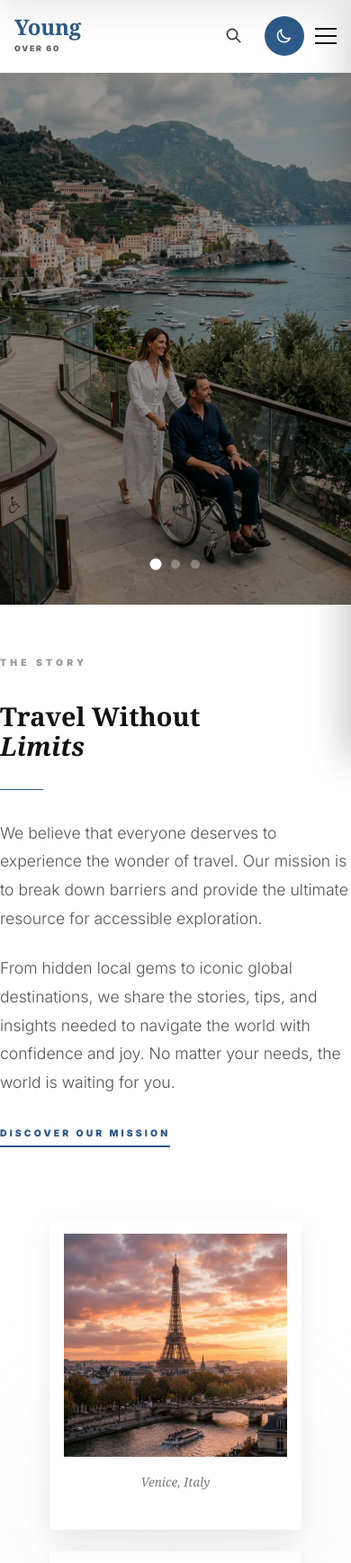
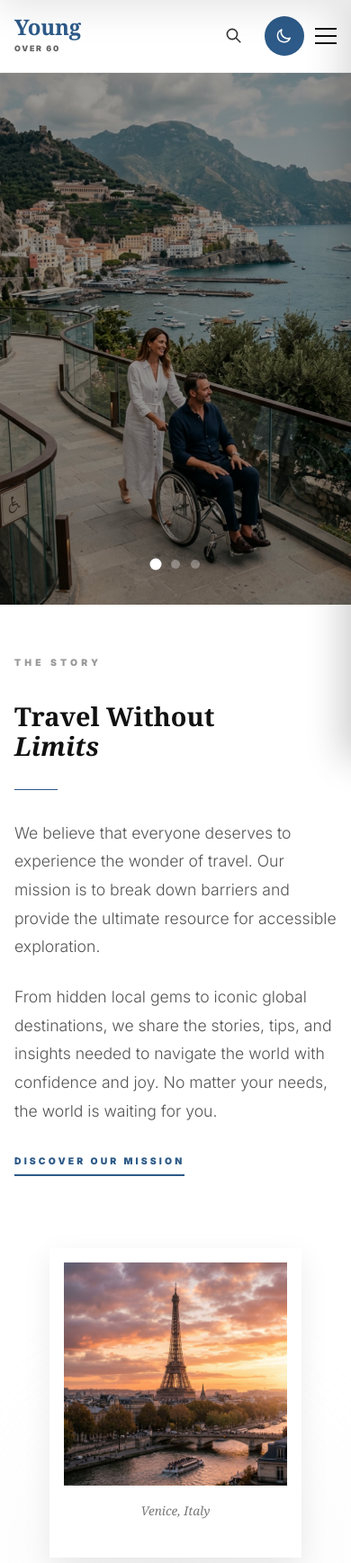
Before and after one commit to MohamedFahmyy/young-over-60, a PHP site: page / in a window 390 px wide. Shown: the top 1737 px of the page at 90% size. Run offline with PHP 8.4, Linux system fonts and the light colour scheme; data comes from the database, SQL or seed files in the repository; some web fonts are replaced.

Commit message:
Fix homepage sections padding and text clipping on mobile, and apply fluid typography to hero slide text

```diff
--- a/assets/css/styles.css
+++ b/assets/css/styles.css
@@ -590,7 +590,8 @@
 
 /* --- Brand Introduction --- */
 .intro-section {
-  padding: 6rem 0;
+  padding-top: 6rem;
+  padding-bottom: 6rem;
 }
 
 .intro-grid {
@@ -747,7 +748,8 @@
 
 /* --- Special Needs Grid --- */
 .needs-section {
-  padding: 6rem 0;
+  padding-top: 6rem;
+  padding-bottom: 6rem;
   border-top: 1px solid var(--accent-color);
 }
 
@@ -859,7 +861,8 @@
 
 /* --- Filterable Story Grid --- */
 .filterable-section {
-  padding: 6rem 0;
+  padding-top: 6rem;
+  padding-bottom: 6rem;
   border-top: 1px solid var(--accent-color);
 }
 
@@ -3032,7 +3035,8 @@
   .footer-section,
   .content-list-section,
   .post-layout-grid {
-    padding: 3.5rem 0 !important;
+    padding-top: 3.5rem !important;
+    padding-bottom: 3.5rem !important;
   }
 
   /* Polaroid cards on very small viewports */
@@ -3165,10 +3169,10 @@
 }
 
 .hero-slide-subtitle {
-  font-size: 0.8rem;
+  font-size: clamp(0.7rem, 2.5vw, 0.85rem);
   font-weight: 900;
   text-transform: uppercase;
-  letter-spacing: 0.35em;
+  letter-spacing: 0.3em;
   color: #ffffff;
   opacity: 0.9;
   margin-bottom: 1.5rem;
@@ -3179,7 +3183,7 @@
 
 .hero-slide-title {
   font-family: var(--font-serif);
-  font-size: 3rem;
+  font-size: clamp(2rem, 7vw, 3.25rem);
   font-weight: 300;
   line-height: 1.15;
   margin-bottom: 2rem;
@@ -3191,7 +3195,7 @@
 
 @media (min-width: 768px) {
   .hero-slide-title {
-    font-size: 5rem;
+    font-size: clamp(3.25rem, 6vw, 5.5rem);
   }
 }
 
```
